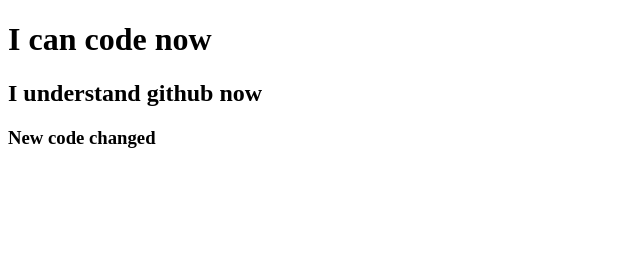
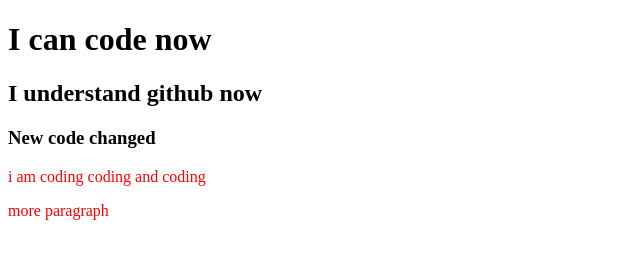
Before and after one commit to nishattasnim23/super-duper-adventure, a plain HTML site: page index.html in a window 1280 px wide. Shown: the whole page, without its empty margins (0-640 px from the left). Drawn offline with Linux system fonts and the light colour scheme.

Commit message:
styles added

```diff
--- a/index.html
+++ b/index.html
@@ -5,10 +5,13 @@
     <meta http-equiv="X-UA-Compatible" content="IE=edge">
     <meta name="viewport" content="width=device-width, initial-scale=1.0">
     <title>My second github repo</title>
+    <link rel="stylesheet" href="style.css">
 </head>
 <body>
     <h1>I can code now</h1>
     <h2>I understand github now</h2>
     <h3>New code changed</h3>
+    <p>i am coding coding and coding</p>
+    <p>more paragraph</p>
 </body>
 </html>
--- /dev/null
+++ b/style.css
@@ -0,0 +1,3 @@
+p{
+    color: red;
+}
```
